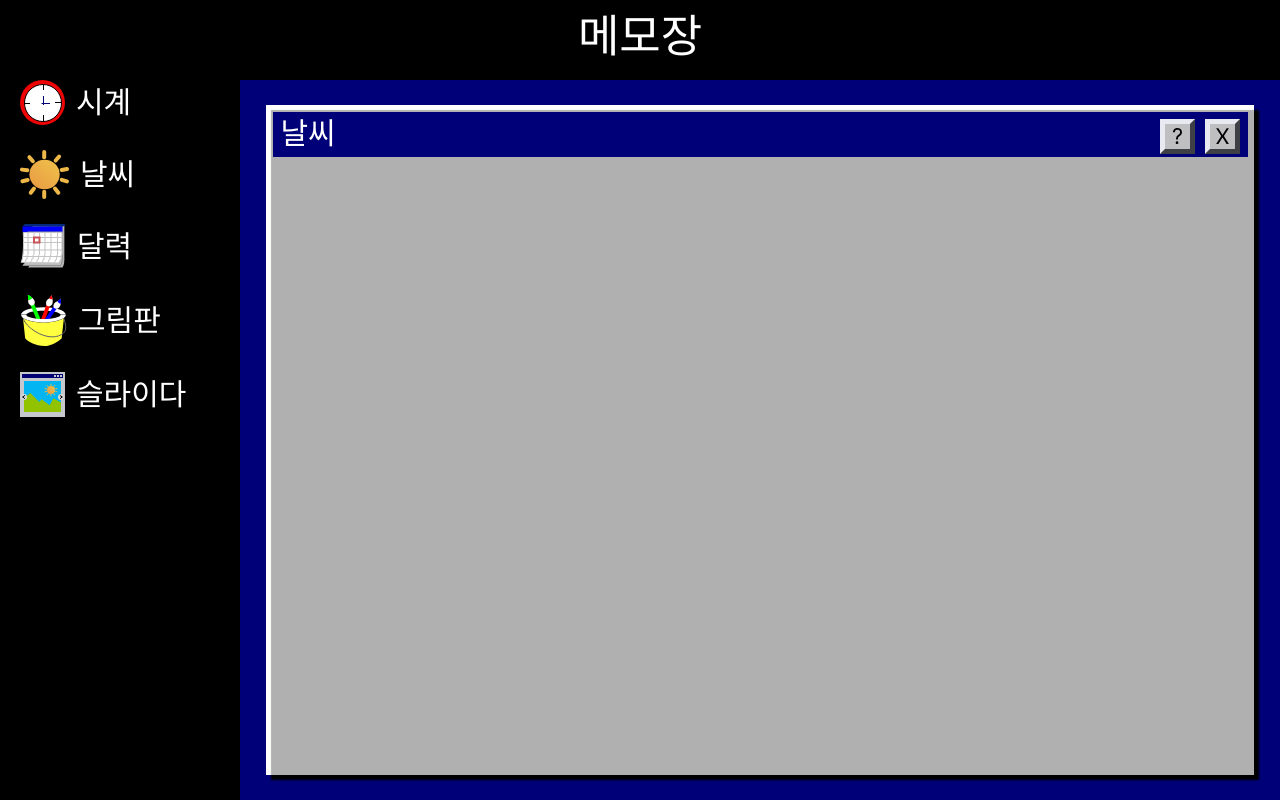
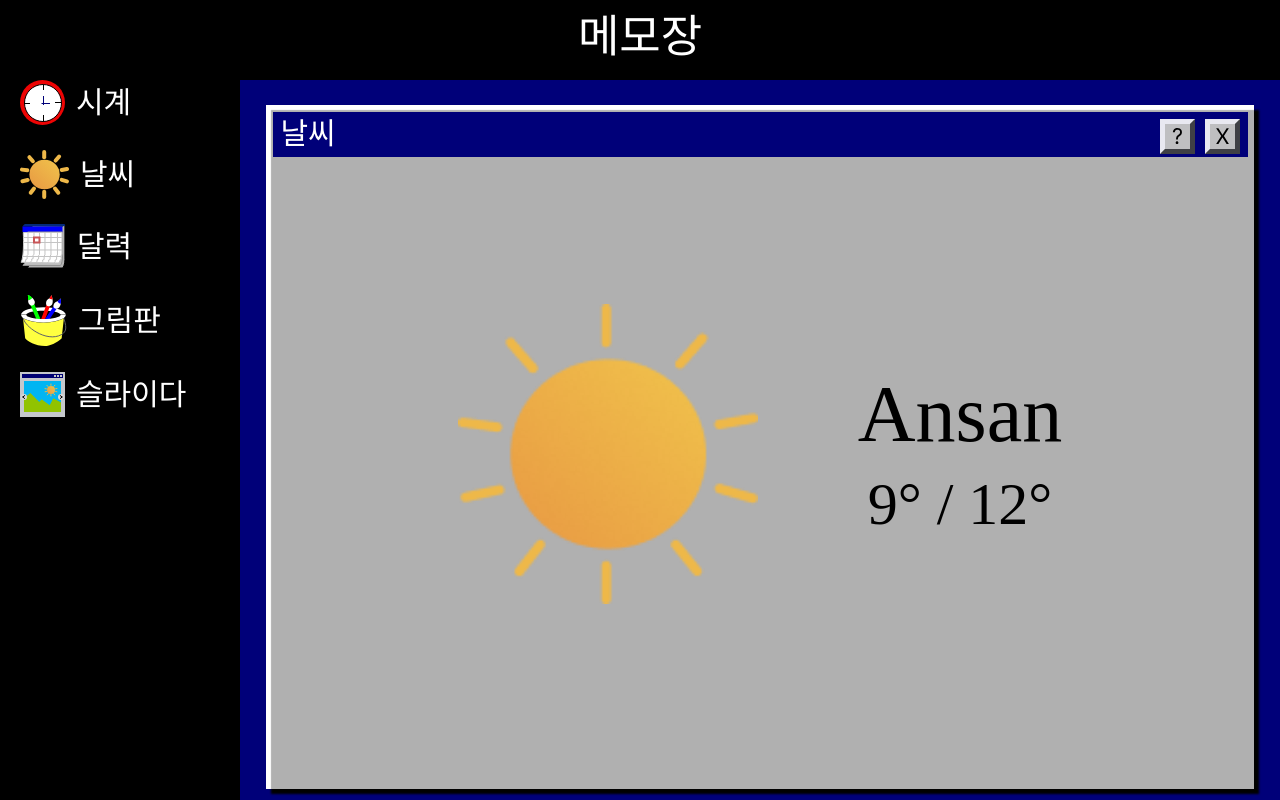
Before and after one commit to doong2imdang/youngs-bakery-RO, a React (Create React App) app in the folder memo/: page /weather in a window 1280 px wide. Built offline with nearby package versions, Linux system fonts and the light colour scheme; a web font is replaced by a local one.

Commit message:
Design: 날씨 골격 완성

```diff
--- a/memo/src/components/Main.jsx
+++ b/memo/src/components/Main.jsx
@@ -54,6 +54,7 @@ export default function Main() {
 
 const MainStyle = styled.main`
   width: 95%;
+  height: 95%;
   margin: 25px auto;
   background-color: var(--color-grey);
   box-shadow: inset 5px 5px 1px white, 5px 5px 2px black;
@@ -83,6 +84,7 @@ const MainHeader = styled.div`
 
 const MainContent = styled.div`
   display: flex;
+  height: 85%;
   flex-direction: column;
   justify-content: center;
   align-items: center;
--- a/memo/src/pages/Weather.jsx
+++ b/memo/src/pages/Weather.jsx
@@ -1,9 +1,50 @@
 import React from "react";
+import styled from "styled-components";
+import Sun from "../assets/images/01d.png";
 
 export default function Weather() {
   return (
-    <>
-      <div></div>
-    </>
+    <WeatherBox>
+      <WeatherIcon>
+        <img src={Sun} alt="" />
+      </WeatherIcon>
+      <WeatherInfo>
+        <strong>Ansan</strong>
+        <p>
+          <span>9</span>° <span>/ </span>
+          <span>12</span>°
+        </p>
+      </WeatherInfo>
+    </WeatherBox>
   );
 }
+
+const WeatherBox = styled.div`
+  display: flex;
+  justify-content: center;
+  align-items: center;
+  gap: 100px;
+`;
+
+const WeatherIcon = styled.div`
+  width: 300px;
+  height: 300px;
+
+  img {
+    width: 100%;
+    height: 100%;
+  }
+`;
+
+const WeatherInfo = styled.div`
+  text-align: center;
+
+  strong {
+    font-size: 80px;
+  }
+
+  p {
+    font-size: 60px;
+    margin-top: 20px;
+  }
+`;
```
